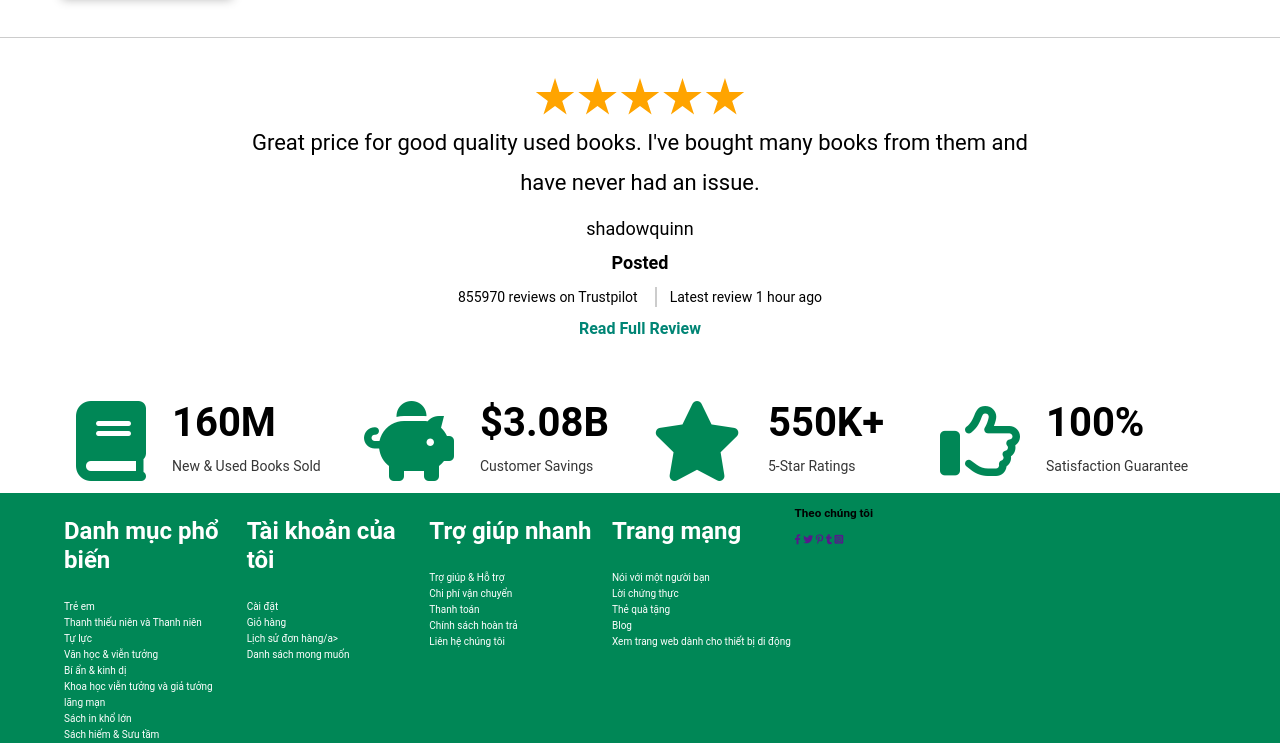
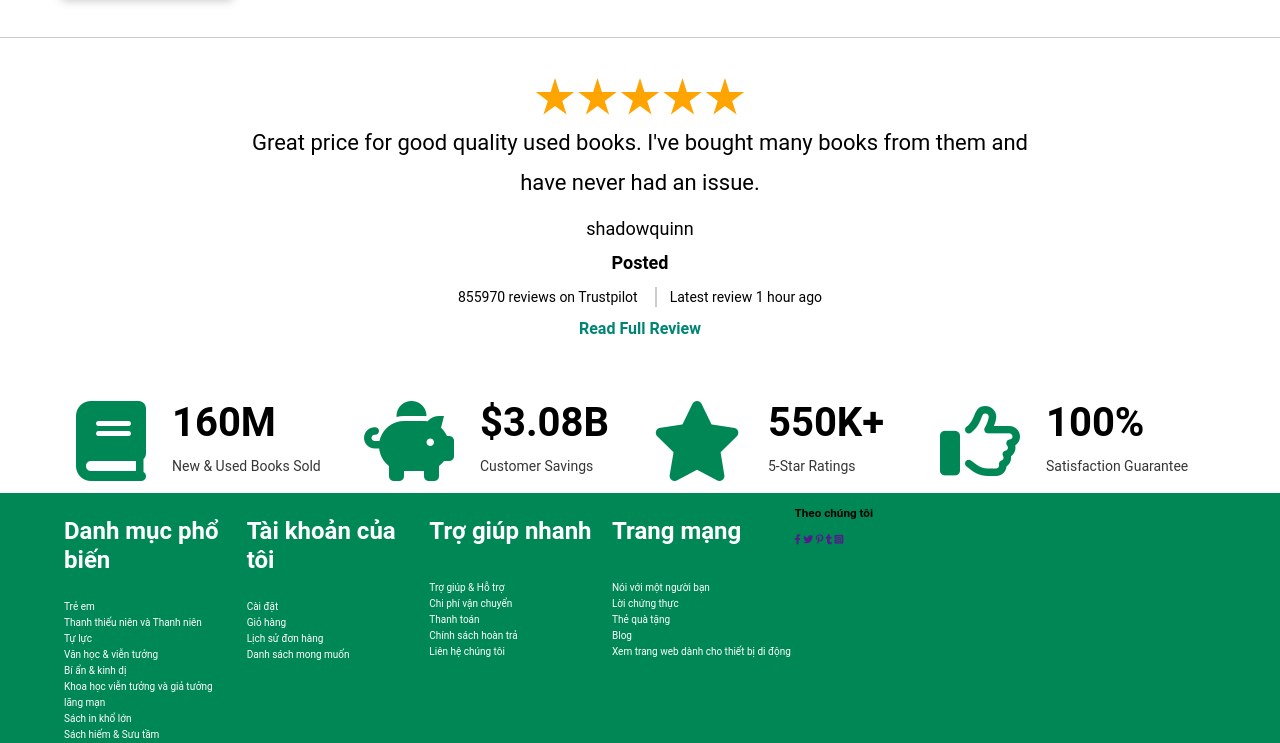
Before and after one commit to Trungiio2512/buyBookOnline, a plain HTML site: page index.html in a window 1280 px wide. Shown: the part 4080-4823 px from the top of the page. Drawn offline with nearby package versions, Linux system fonts and the light colour scheme.

Commit message:
mơi nhat

```diff
--- a/index.html
+++ b/index.html
@@ -1456,24 +1456,30 @@
                             <h3>Tài khoản của tôi</h3>
                             <span><a href="">Cài đặt</a></span>
                             <span><a href="">Giỏ hàng</a></span>
-                            <span><a href="">Lịch sử đơn hàng/a></span>
+                            <span><a href="">Lịch sử đơn hàng</a></span>
                             <span><a href="">Danh sách mong muốn</a></span>
                         </div>
                         <div class="footer-link__item grid__col">
                             <h3>Trợ giúp nhanh</h3>
-                            <span><a href="">Trợ giúp & Hỗ trợ</a></span>
-                            <span><a href="">Chi phí vận chuyển</a></span>
-                            <span><a href="">Thanh toán</a></span>
-                            <span><a href="">Chính sách hoàn trả</a></span>
-                            <span><a href="">Liên hệ chúng tôi</a></span>
+                            <ul>
+                                <li><a href="">Trợ giúp & Hỗ trợ</a></li>
+                                <li><a href="">Chi phí vận chuyển</a></li>
+                                <li><a href="">Thanh toán</a></li>
+                                <li><a href="">Chính sách hoàn trả</a></li>
+                                <li><a href="">Liên hệ chúng tôi</a></li>
+
+                            </ul>
                         </div>
                         <div class="footer-link__item grid__col">
                             <h3>Trang mạng</h3>
-                            <span><a href="">Nói với một người bạn</a></span>
-                            <span><a href="">Lời chứng thực</a></span>
-                            <span><a href="">Thẻ quà tặng</a></span>
-                            <span><a href="">Blog</a></span>
-                            <span><a href="">Xem trang web dành cho thiết bị di động</a></span>
+                            <ul>
+                                <li><a href="">Nói với một người bạn</a></li>
+                                <li><a href="">Lời chứng thực</a></li>
+                                <li><a href="">Thẻ quà tặng</a></li>
+                                <li><a href="">Blog</a></li>
+                                <li><a href="">Xem trang web dành cho thiết bị di động</a></li>
+
+                            </ul>
                         </div>
                     </div>
                     <div class="footer-sidebar">
```
